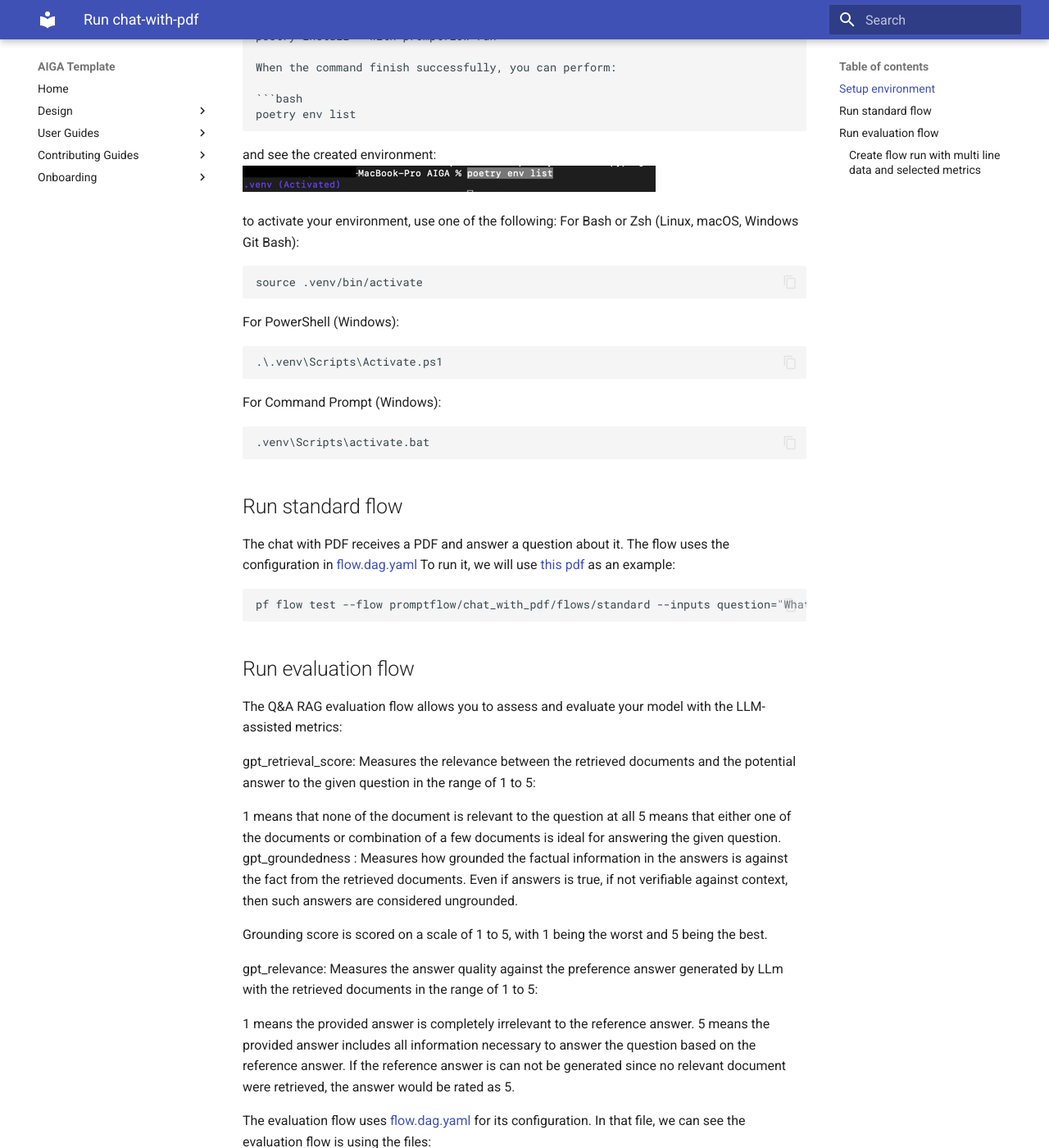
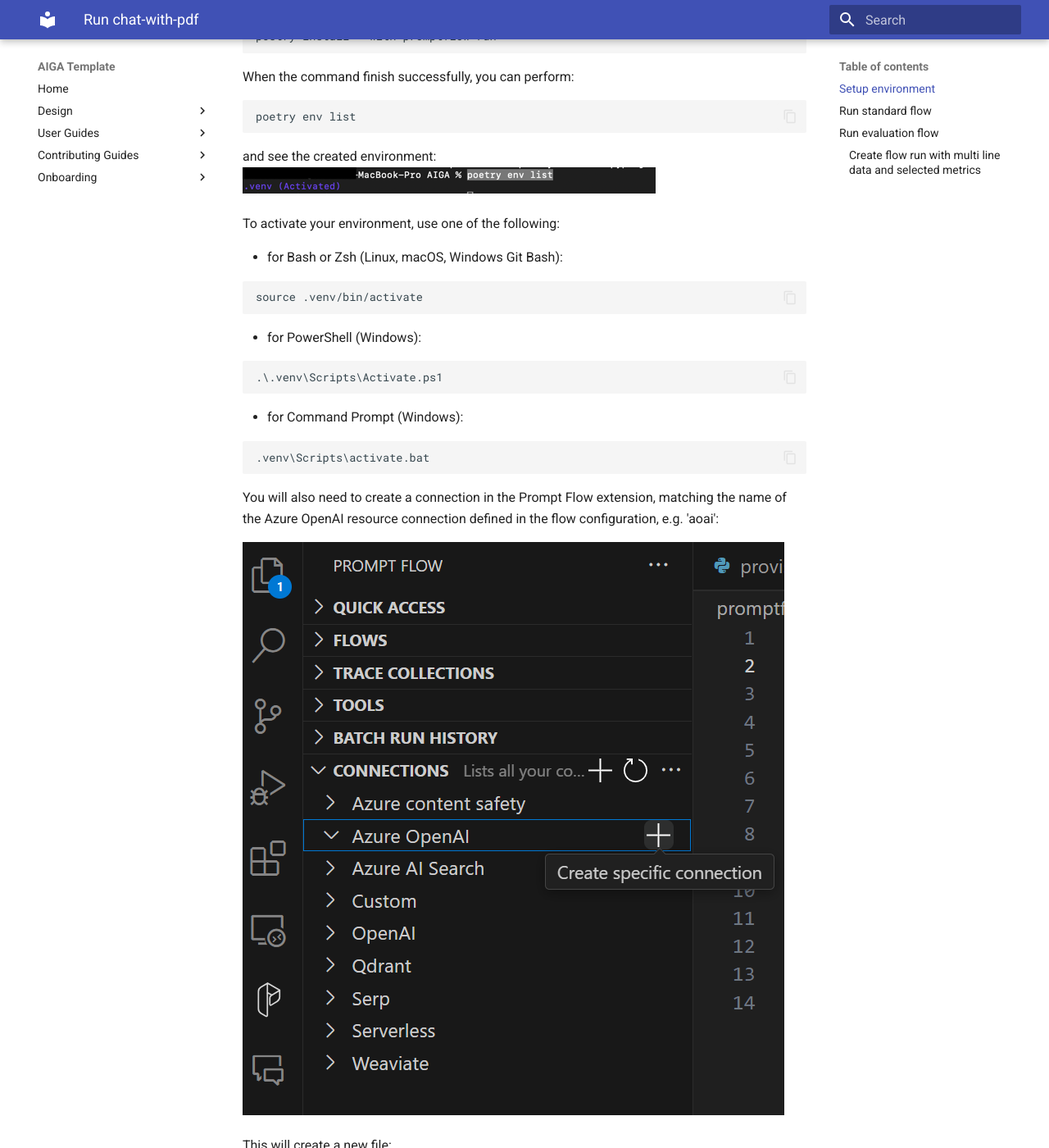
Before and after one commit to crew-sherlock/Experiment1, an MkDocs documentation site: the page built from docs/onboarding/run-chat-with-pdf.md, in a window 1280 px wide and 1400 px high, scrolled down 636 px. Shown: the whole window at 82% size. Built offline with MkDocs 1.6.1 and Material for MkDocs 9.7.7, drawn with Linux system fonts in a browser that asks for light colours; some of the changed text lies outside the part shown.

````diff
--- a/docs/onboarding/run-chat-with-pdf.md
+++ b/docs/onboarding/run-chat-with-pdf.md
@@ -21,8 +21,9 @@
 install the environment [using poetry](https://python-poetry.org/docs/#installation) by running:
 
 ```bash
-poetry config virtualenvs.in-project true
+make setup
 poetry install --with promptflow-run
+```
 
 When the command finish successfully, you can perform:
 
@@ -33,29 +34,39 @@
 and see the created environment:
 ![venv](assets/env.png)
 
-to activate your environment, use one of the following:
-For Bash or Zsh (Linux, macOS, Windows Git Bash):
+To activate your environment, use one of the following:
+
+- for Bash or Zsh (Linux, macOS, Windows Git Bash):
 
 ```bash
 source .venv/bin/activate
 ```
 
-For PowerShell (Windows):
+- for PowerShell (Windows):
 
 ```powershell
 .\.venv\Scripts\Activate.ps1
 ```
 
-For Command Prompt (Windows):
+- for Command Prompt (Windows):
 
 ```bash
 .venv\Scripts\activate.bat
 ```
 
+You will also need to create a connection in the Prompt Flow extension, matching the name of the Azure OpenAI resource connection defined in the flow configuration, e.g. 'aoai':
+
+![alt text](./assets/prompt-flow-extension-conn.png)
+
+This will create a new file:
+
+![alt text](./assets/openai-conn-fillout.png)
+
 ## Run standard flow
 
 The chat with PDF receives a PDF and answer a question about it.
-The flow uses the configuration in [flow.dag.yaml](../../promptflow/chat_with_pdf/flows/standard/flow.dag.yaml)
+The flow uses the configuration in [flow.dag.yaml](../../promptflow/chat_with_pdf/flows/standard/flow.dag.yaml).
+
 To run it, we will use [this pdf](https://arxiv.org/pdf/1810.04805.pdf) as an example:
 
 ```bash
@@ -66,25 +77,29 @@
 
 The Q&A RAG evaluation flow allows you to assess and evaluate your model with the LLM-assisted metrics:
 
-gpt_retrieval_score: Measures the relevance between the retrieved documents and the potential answer to the given question in the range of 1 to 5:
+- gpt_retrieval_score: Measures the relevance between the retrieved documents and the potential answer to the given question in the range of 1 to 5:
 
-1 means that none of the document is relevant to the question at all
-5 means that either one of the documents or combination of a few documents is ideal for answering the given question.
-gpt_groundedness : Measures how grounded the factual information in the answers is against the fact from the retrieved documents. Even if answers is true, if not verifiable against context, then such answers are considered ungrounded.
+  - 1 means that none of the document is relevant to the question at all
+  - 5 means that either one of the documents or combination of a few documents is ideal for answering the given question.
 
-Grounding score is scored on a scale of 1 to 5, with 1 being the worst and 5 being the best.
+- gpt_groundedness : Measures how grounded the factual information in the answers is against the fact from the retrieved documents. Even if answers is true, if not verifiable against context, then such answers are considered ungrounded.
 
-gpt_relevance: Measures the answer quality against the preference answer generated by LLm with the retrieved documents in the range of 1 to 5:
+  - Grounding score is scored on a scale of 1 to 5, with 1 being the worst and 5 being the best.
 
-1 means the provided answer is completely irrelevant to the reference answer.
-5 means the provided answer includes all information necessary to answer the question based on the reference answer. If the reference answer is can not be generated since no relevant document were retrieved, the answer would be rated as 5.
+- gpt_relevance: Measures the answer quality against the preference answer generated by LLm with the retrieved documents in the range of 1 to 5:
+
+  - 1 means the provided answer is completely irrelevant to the reference answer.
+  - 5 means the provided answer includes all information necessary to answer the question based on the reference answer. If the reference answer is can not be generated since no relevant document were retrieved, the answer would be rated as 5.
 
 The evaluation flow uses [flow.dag.yaml](../../promptflow/chat_with_pdf/flows/evaluation/flow.dag.yaml) for its configuration.
+
 In that file, we can see the evaluation flow is using the files:
 
 - rag_groundedness_prompt.jinja2 -> groundedness
 - rag_retrieval_prompt.jinja2 -> retrieval score
 - rag_generation_prompt.jinja2 -> relevance
+
+To test the evaluation flow, run:
 
 ```bash
 pf flow test --flow promptflow/chat_with_pdf/flows/evaluation
@@ -92,6 +107,8 @@
 
 ### Create flow run with multi line data and selected metrics
 
+To create a flow run with multi line data and selected metrics, you can use the following command:
+
 ```bash
 pf run create --flow . --data ./data.jsonl --column-mapping question='${data.question}' answer='${data.answer}' documents='${data.documents}' metrics='gpt_groundedness' --stream
 ```
````
Also changed, not shown: docs/onboarding/observability.md (added, +29 -0 lines), docs/onboarding/assets/filter-by-exp-name.png (added), docs/onboarding/assets/openai-conn-fillout.png (added), docs/onboarding/assets/prompt-flow-extension-conn.png (added), docs/onboarding/assets/provision_deployment.png (added), docs/onboarding/assets/trace-details.png (added), docs/onboarding/assets/traces.png (added), 1 other file.
